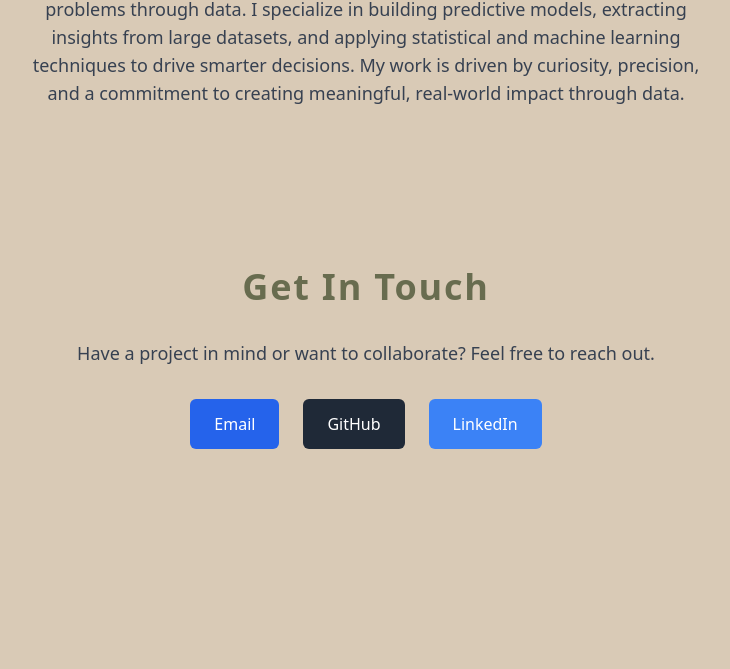
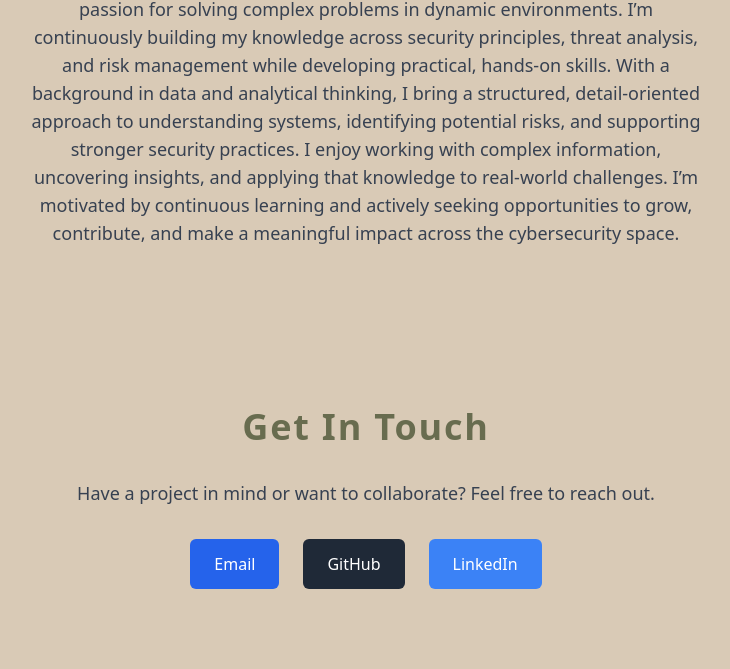
Before and after one commit to enzo253/Portfolio_Website, a website: page index.html in a window 1280 px wide. Shown: the part 1685-2354 px from the top of the page, without its empty margins (274-1004 px from the left). Before the commit the page ends 2214 px from the top, so only its background shows below. Drawn offline with nearby package versions, Linux system fonts and the light colour scheme.

Commit message:
changed about me section

```diff
--- a/index.html
+++ b/index.html
@@ -132,7 +132,11 @@
 <section id="about" class="py-20" data-aos="fade-up">
   <h2 class="text-4xl font-bold text-center mb-8 text-[#686c4f] tracking-wider">About Me</h2>
   <p class="text-lg text-gray-700 text-center max-w-2xl mx-auto">
-    Hi, I'm <span class="font-semibold text-gray-900">Enzo Würtele</span>,  A data professional passionate about solving complex problems through data. I specialize in building predictive models, extracting insights from large datasets, and applying statistical and machine learning techniques to drive smarter decisions. My work is driven by curiosity, precision, and a commitment to creating meaningful, real-world impact through data.</p>
+  Hi, I'm <span class="font-semibold text-gray-900">Enzo Würtele</span>,cybersecurity professional driven by curiosity and a passion for solving complex problems in dynamic environments. I’m continuously building my knowledge across security principles, threat analysis, and risk management while developing practical, hands-on skills.
+
+  With a background in data and analytical thinking, I bring a structured, detail-oriented approach to understanding systems, identifying potential risks, and supporting stronger security practices. I enjoy working with complex information, uncovering insights, and applying that knowledge to real-world challenges.
+
+  I’m motivated by continuous learning and actively seeking opportunities to grow, contribute, and make a meaningful impact across the cybersecurity space.</p>
 </section>
 
 <!-- Contact Section -->
```
